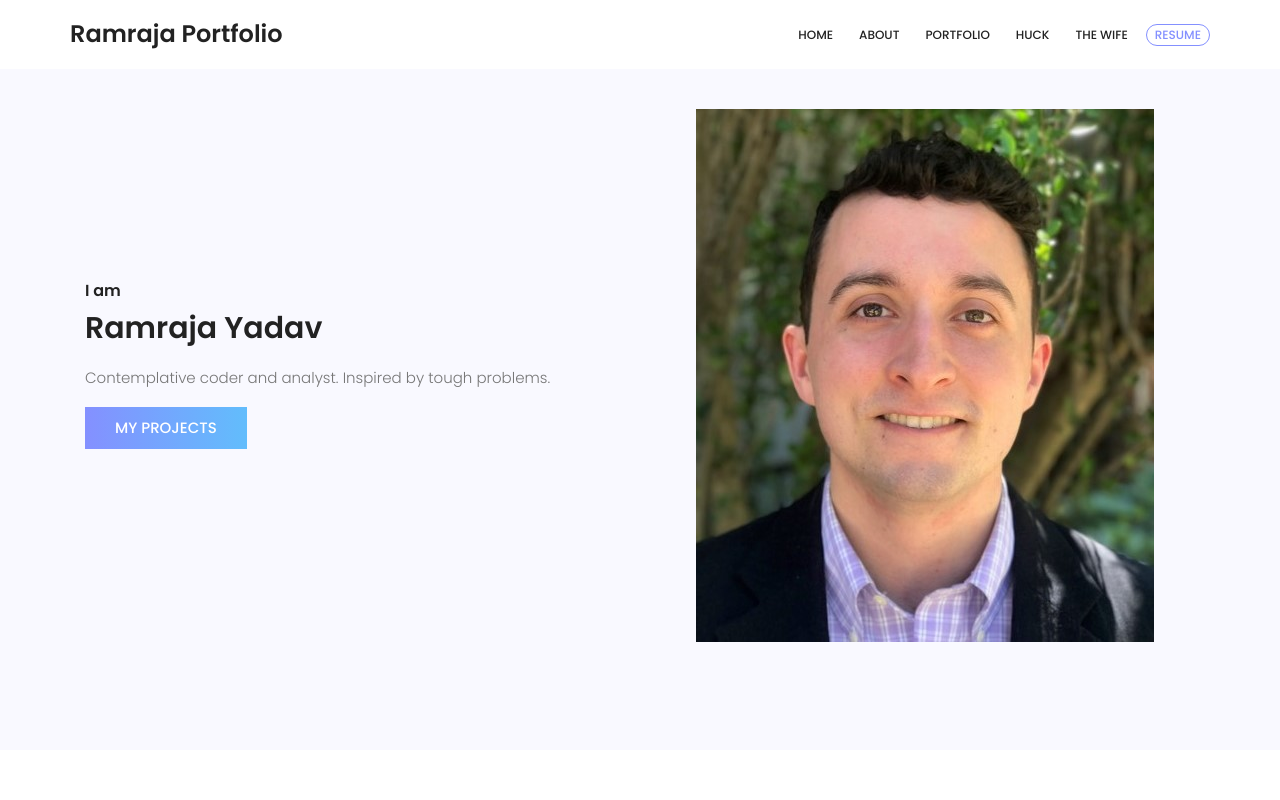
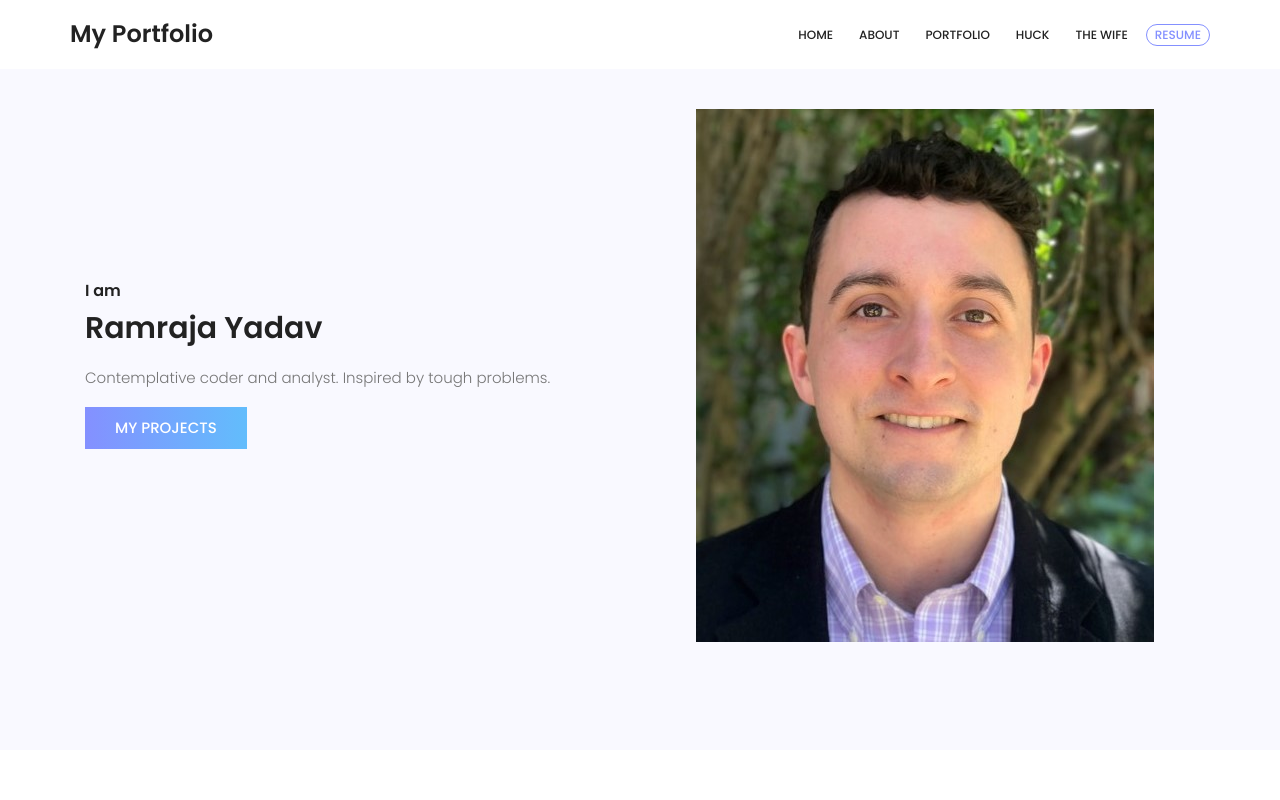
Before and after one commit to imramraja/imramraja.github.io, a plain HTML site: page index.html in a window 1280 px wide. Shown: the top 800 px of the page. Drawn offline with Linux system fonts and the light colour scheme; some packages are replaced by stand-ins of ours.

Commit message:
Update index.html

```diff
--- a/index.html
+++ b/index.html
@@ -36,7 +36,7 @@
 	      <div class="container main-menu">
 	        <div class="row align-items-center justify-content-between d-flex">
 	          <div class id="logo">
-	            <a href="/"><h3>Ramraja Portfolio </h3></a>
+	            <a href="/"><h3>My Portfolio </h3></a>
 	         </div>
 	          <nav id="nav-menu-container">
 	            <ul class="nav-menu">
```
